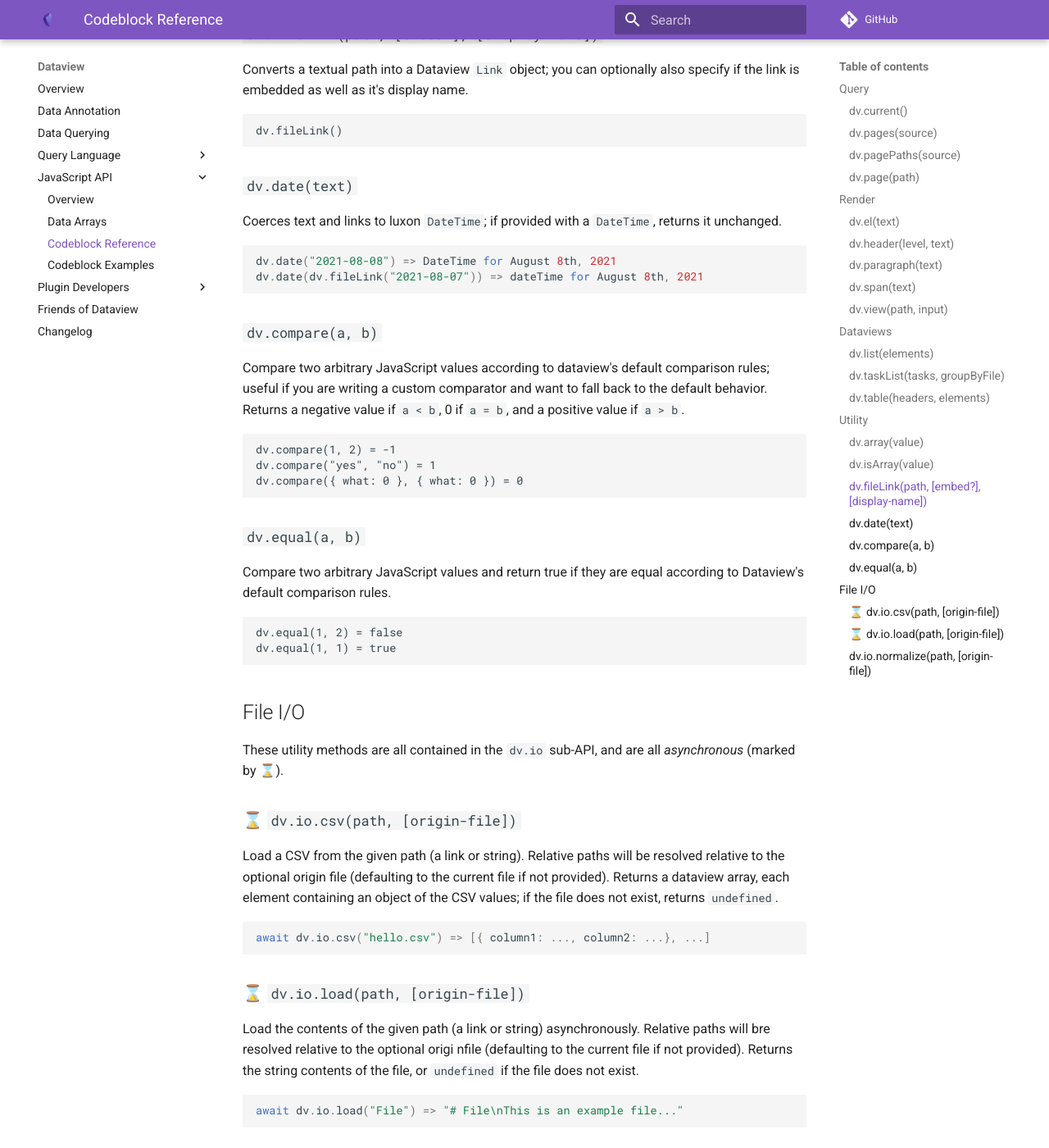
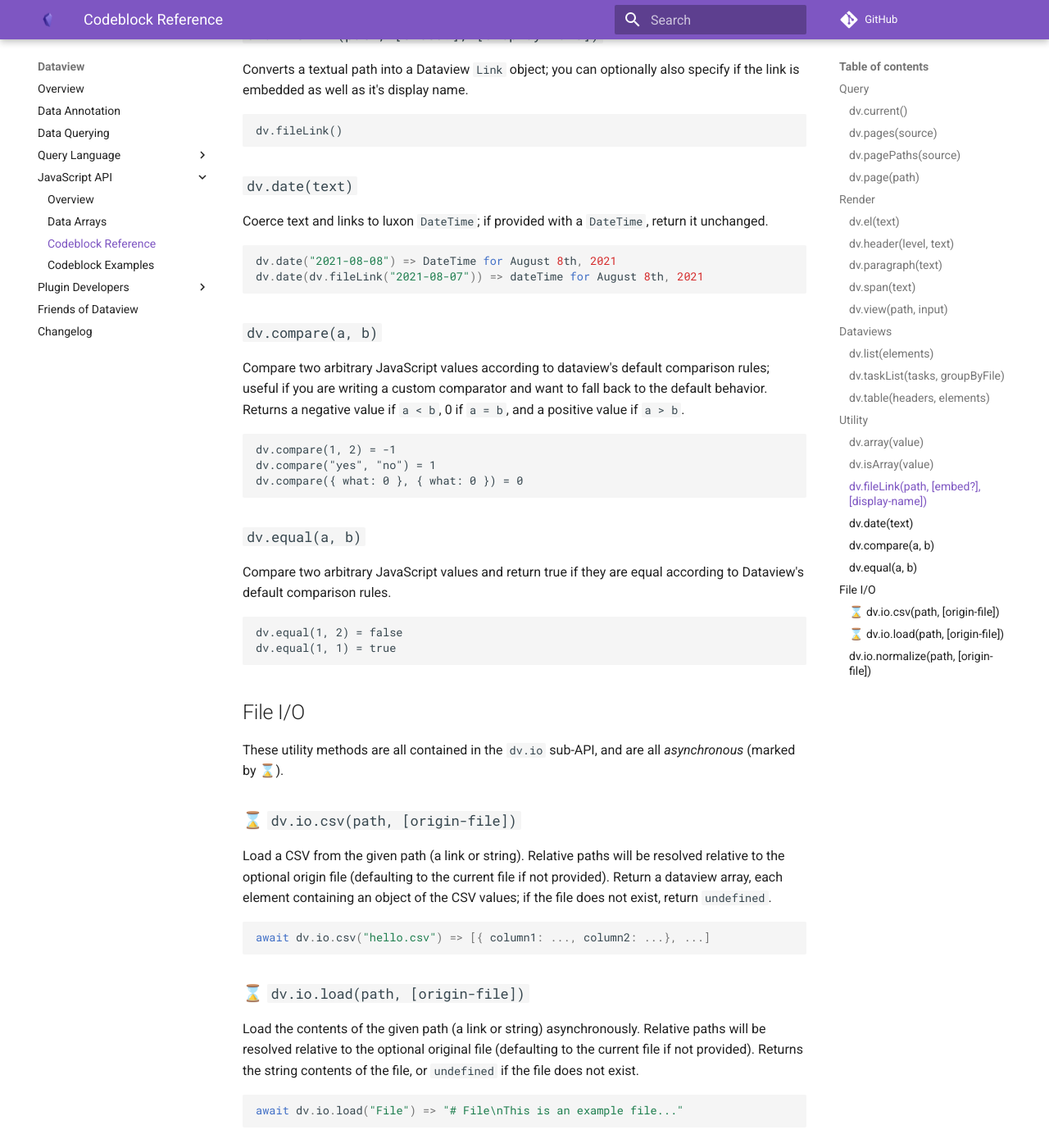
Before and after one commit to blacksmithgu/obsidian-dataview, an MkDocs documentation site: the page built from docs/docs/api/code-reference.md, in a window 1280 px wide and 1400 px high, scrolled down 3764 px. Shown: the whole window at 82% size. Built offline with MkDocs 1.6.1 and Material for MkDocs 9.7.7, drawn with Linux system fonts in a browser that asks for light colours; comment, search, counter and statistics services are not loaded; some of the changed text lies outside the part shown.

Commit message:
Fix typo, convert verbs to base form

````diff
--- a/docs/docs/api/code-reference.md
+++ b/docs/docs/api/code-reference.md
@@ -22,8 +22,8 @@ Get page information (via `dv.page()`) for the page the script is currently exec
 
 ### `dv.pages(source)`
 
-Takes a single string argument, `source`, which is the same form as a [query language source](../../query/sources).
-Returns a [data array](../data-array) of page objects, which are plain objects with all of the page fields as
+Take a single string argument, `source`, which is the same form as a [query language source](../../query/sources).
+Return a [data array](../data-array) of page objects, which are plain objects with all of the page fields as
 values.
 
 ```js
@@ -79,7 +79,7 @@ dv.paragraph("This is some text");
 
 ### `dv.span(text)`
 
-Renders arbitrary text in a span (no padding above/below, unlike a paragraph).
+Render arbitrary text in a span (no padding above/below, unlike a paragraph).
 
 ```js
 dv.span("This is some text");
@@ -180,7 +180,7 @@ dv.fileLink()
 
 ### `dv.date(text)`
 
-Coerces text and links to luxon `DateTime`; if provided with a `DateTime`, returns it unchanged.
+Coerce text and links to luxon `DateTime`; if provided with a `DateTime`, return it unchanged.
 
 ```js
 dv.date("2021-08-08") => DateTime for August 8th, 2021
@@ -215,9 +215,7 @@ These utility methods are all contained in the `dv.io` sub-API, and are all *asy
 
 ### ⌛ `dv.io.csv(path, [origin-file])`
 
-Load a CSV from the given path (a link or string). Relative paths will be resolved relative to the optional origin file (defaulting
-to the current file if not provided). Returns a dataview array, each element containing an object of the CSV values; if
-the file does not exist, returns `undefined`.
+Load a CSV from the given path (a link or string). Relative paths will be resolved relative to the optional origin file (defaulting to the current file if not provided). Return a dataview array, each element containing an object of the CSV values; if the file does not exist, return `undefined`.
 
 ```js
 await dv.io.csv("hello.csv") => [{ column1: ..., column2: ...}, ...]
@@ -225,8 +223,8 @@ await dv.io.csv("hello.csv") => [{ column1: ..., column2: ...}, ...]
 
 ### ⌛ `dv.io.load(path, [origin-file])`
 
-Load the contents of the given path (a link or string) asynchronously. Relative paths will bre resolved relative to the
-optional origi nfile (defaulting to the current file if not provided). Returns the string contents of the file, or
+Load the contents of the given path (a link or string) asynchronously. Relative paths will be resolved relative to the
+optional original file (defaulting to the current file if not provided). Returns the string contents of the file, or
 `undefined` if the file does not exist.
 
 ```js
````
Also changed, not shown: other parts of docs/docs/api/code-reference.md (+6 -6 lines).
